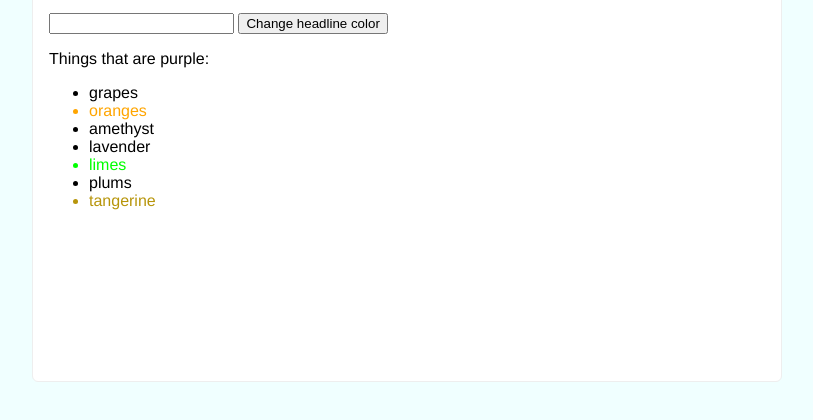
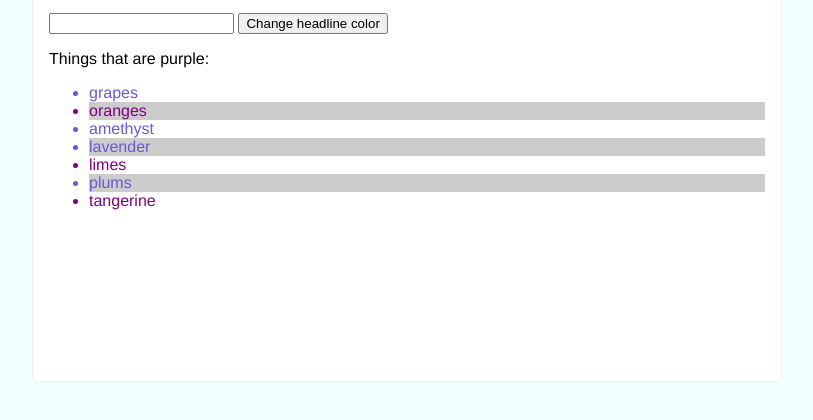
Before and after one commit to pleiadesdigital/tthjsfs, a plain HTML site: page chap5/index.html in a window 1280 px wide. Shown: the part 134-554 px from the top of the page, without its empty margins (233-1046 px from the left). Drawn offline with Linux system fonts and the light colour scheme.

Commit message:
CHAP 5.2 DONE

```diff
--- a/chap5/index.html
+++ b/chap5/index.html
@@ -19,7 +19,7 @@
     <button id="myButton">Change headline color</button>
 
 
-    <p>Things that are purple:</p>
+    <p title="label">Things that are purple:</p>
     <ul>
       <li>grapes</li>
       <li class="no-purple">oranges</li>
--- a/chap5/js/app5-2.js
+++ b/chap5/js/app5-2.js
@@ -1,4 +1,30 @@
+/* VIDEO 5.2.5 */
 // Using QuerySelector and QuerySelectorAll
+
+const myList = document.getElementsByTagName('li');
+
+for (let i = 0; i < myList.length; i += 1) {
+  myList[i].style.color = "slateblue";
+}
+
+const errorNotPurple = document.querySelectorAll('.no-purple');
+
+for (let i = 0; i < errorNotPurple.length; i += 1) {
+  errorNotPurple[i].style.color = 'purple';
+}
+
+const evens = document.querySelectorAll('li:nth-child(even)');
+for (let i = 0; i < evens.length; i++) {
+  evens[i].style.backgroundColor = "#CCCCCC";
+
+}
+
+
+
+/* errorNotPurple[0].style.color = 'tomato';
+errorNotPurple[1].style.color = 'lime';
+errorNotPurple[2].style.color = 'orange'; */
+
 
 /* const queryAttr = document.querySelector('[title=label]');
 console.log(queryAttr);
@@ -49,16 +75,16 @@ const myTextInput = document.getElementById('myTextInput');
 const myPurpleList = document.getElementsByTagName('li');
 const noPurple = document.getElementsByClassName('no-purple');
 
-for (let i = 0; i < myPurpleList.length; i++) {
+/* for (let i = 0; i < myPurpleList.length; i++) {
   const element = myPurpleList[i];
   myButton.addEventListener('click', () => {
     element.style.color = myTextInput.value;
   });
-}
+} */
 
-noPurple[0].style.color = 'orange';
+/* noPurple[0].style.color = 'orange';
 noPurple[1].style.color = 'lime';
-noPurple[2].style.color = '#B7950B';
+noPurple[2].style.color = '#B7950B'; */
 
 
 /* myButton.addEventListener('click', () => {
```
